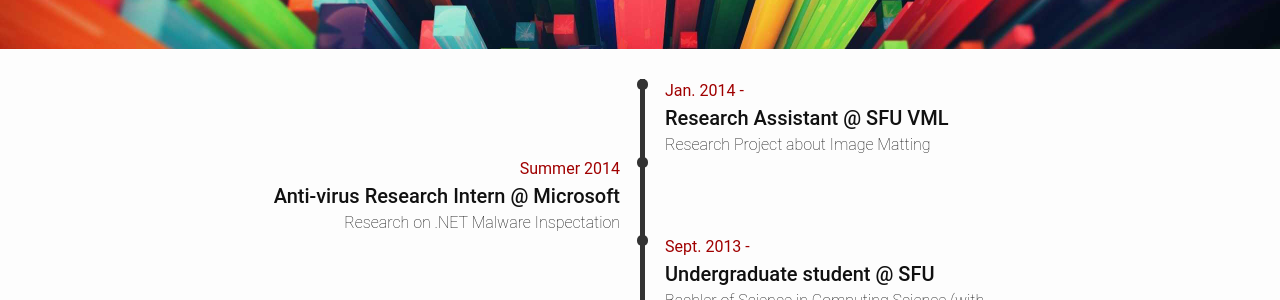
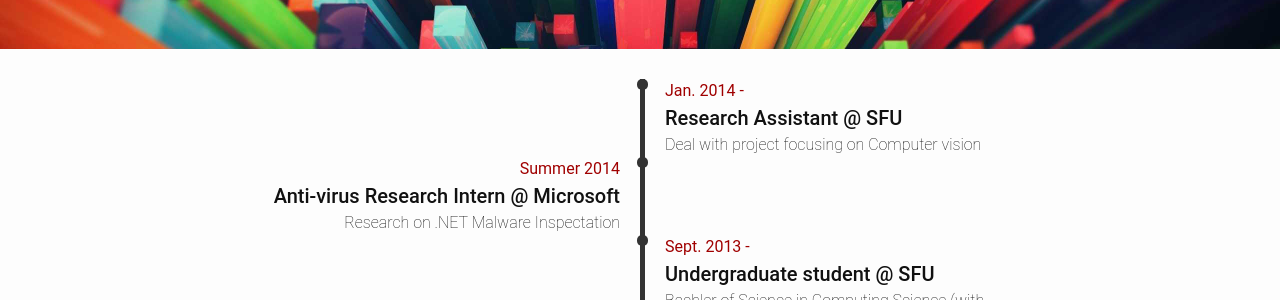
Before and after one commit to danielyou0230/danielyou0230.github.io, a Jekyll site: the page built from timeline.html, in a window 1280 px wide. Shown: the part 493-793 px from the top of the page. Built offline with Jekyll 4.4.1, drawn with Linux system fonts in a browser that asks for light colours.

Commit message:
Modify timeline configuration

```diff
--- a/timeline.html
+++ b/timeline.html
@@ -6,8 +6,8 @@ permalink: /timeline/
 # specify the timeline item under this collection
 items:
     - date:  Jan. 2014 -
-      title: Research Assistant @ SFU VML
-      desc:  Research Project about Image Matting
+      title: Research Assistant @ SFU
+      desc:  Deal with project focusing on Computer vision
     - date:  Summer 2014
       title: Anti-virus Research Intern @ Microsoft
       desc:  Research on .NET Malware Inspectation
```
